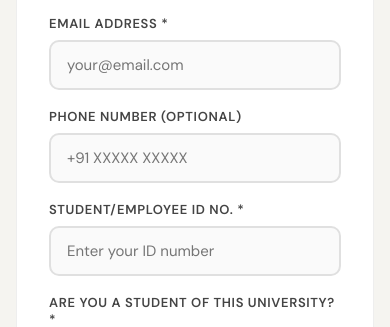
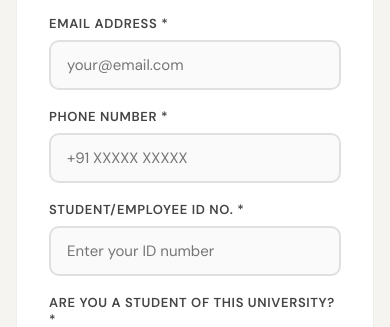
Before and after one commit to gv545312-glitch/mess-review-mvp, a Flask app: a page that uses templates/university.html in a window 390 px wide. Shown: the part 1719-2046 px from the top of the page. Run offline with Flask 3, Linux system fonts and the light colour scheme; data that the repository does not hold is empty; some libraries are stand-ins or nearby versions.

Commit message:
Make phone number required in review form

```diff
--- a/templates/university.html
+++ b/templates/university.html
@@ -288,8 +288,8 @@
           <input type="email" name="reviewer_email" placeholder="your@email.com" required>
         </div>
         <div class="fgroup">
-          <label>Phone Number (Optional)</label>
-          <input type="tel" name="reviewer_phone" placeholder="+91 XXXXX XXXXX">
+          <label>Phone Number *</label>
+          <input type="tel" name="reviewer_phone" placeholder="+91 XXXXX XXXXX" required>
         </div>
         <div class="fgroup">
           <label>Student/Employee ID No. *</label>
```
